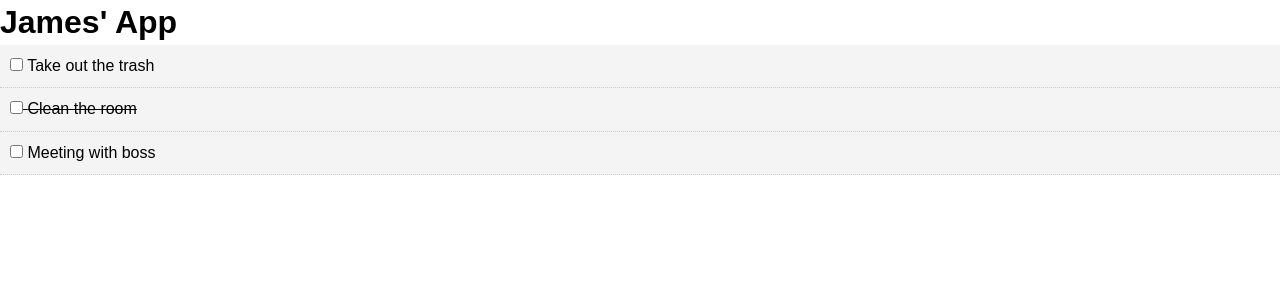
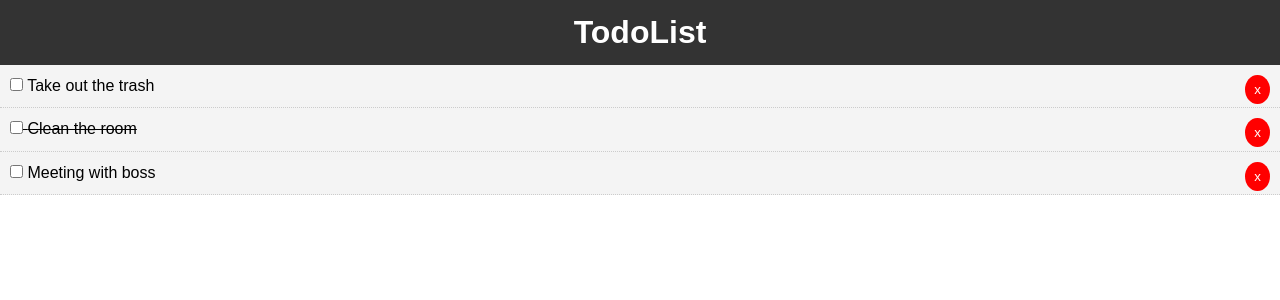
Before and after one commit to jamesob131/reactCC, a React (Create React App) app: page / in a window 1280 px wide. Shown: the top 300 px of the page. Built offline with nearby package versions, Linux system fonts and the light colour scheme.

Commit message:
added header and delete function

```diff
--- a/src/App.js
+++ b/src/App.js
@@ -2,6 +2,7 @@
 import './components/Todos'
 import './App.css';
 import Todos from './components/Todos';
+import Header from './components/layout/Header';
 
 class App extends Component {
   state = {
@@ -34,12 +35,22 @@
     }) });
   }
 
+  // Delete TodoItem
+  delTodo = (id) => {
+    this.setState({ todos: [...this.state.todos.filter(
+      todo => todo.id !== id
+    )] });
+  }
+
   render(){
     console.log(this.state);
     return (
       <div className="App">
-        <h1> James' App </h1>
-        <Todos  todos={this.state.todos}  markComplete={this.markComplete}/>
+        <Header />
+        <Todos  todos={this.state.todos}
+        markComplete={this.markComplete}
+        delTodo={this.delTodo}
+        />
       </div>
     );
   }
--- a/src/components/TodoItem.js
+++ b/src/components/TodoItem.js
@@ -22,6 +22,8 @@
                     (this, id)} />
                     {' '}
                     {this.props.todo.title}
+                    <button onClick={this.props.delTodo.bind(this, id)}
+                    style={btnStyle}>x</button>
                 </p>
             </div>
         )
@@ -33,6 +35,15 @@
     todo: PropTypes.object.isRequired
 }
 
+const btnStyle = {
+    background: '#ff0000',
+    color: '#fff',
+    border: 'none',
+    padding: '7px 9px',
+    borderRadius: '50%',
+    cursor: 'pointer',
+    float: 'right'
+}
 
 
 export default TodoItem;
--- a/src/components/Todos.js
+++ b/src/components/Todos.js
@@ -5,7 +5,10 @@
 class Todos extends Component {
     render(){
         return this.props.todos.map((todo) => (
-        <TodoItem key={todo.id} todo={todo} markComplete={this.props.markComplete} />
+        <TodoItem key={todo.id} todo={todo}
+        markComplete={this.props.markComplete}
+        delTodo={this.props.delTodo}
+        />
         ));
     }
 }
--- /dev/null
+++ b/src/components/layout/Header.js
@@ -0,0 +1,18 @@
+import React from 'react';
+
+function Header() {
+    return(
+        <header style={headerStyle}>
+            <h1>TodoList</h1>
+        </header>
+    )
+}
+
+const headerStyle ={
+    background: '#333',
+    color: '#fff',
+    textAlign: 'center',
+    padding: '10px'
+}
+
+export default Header;
```
